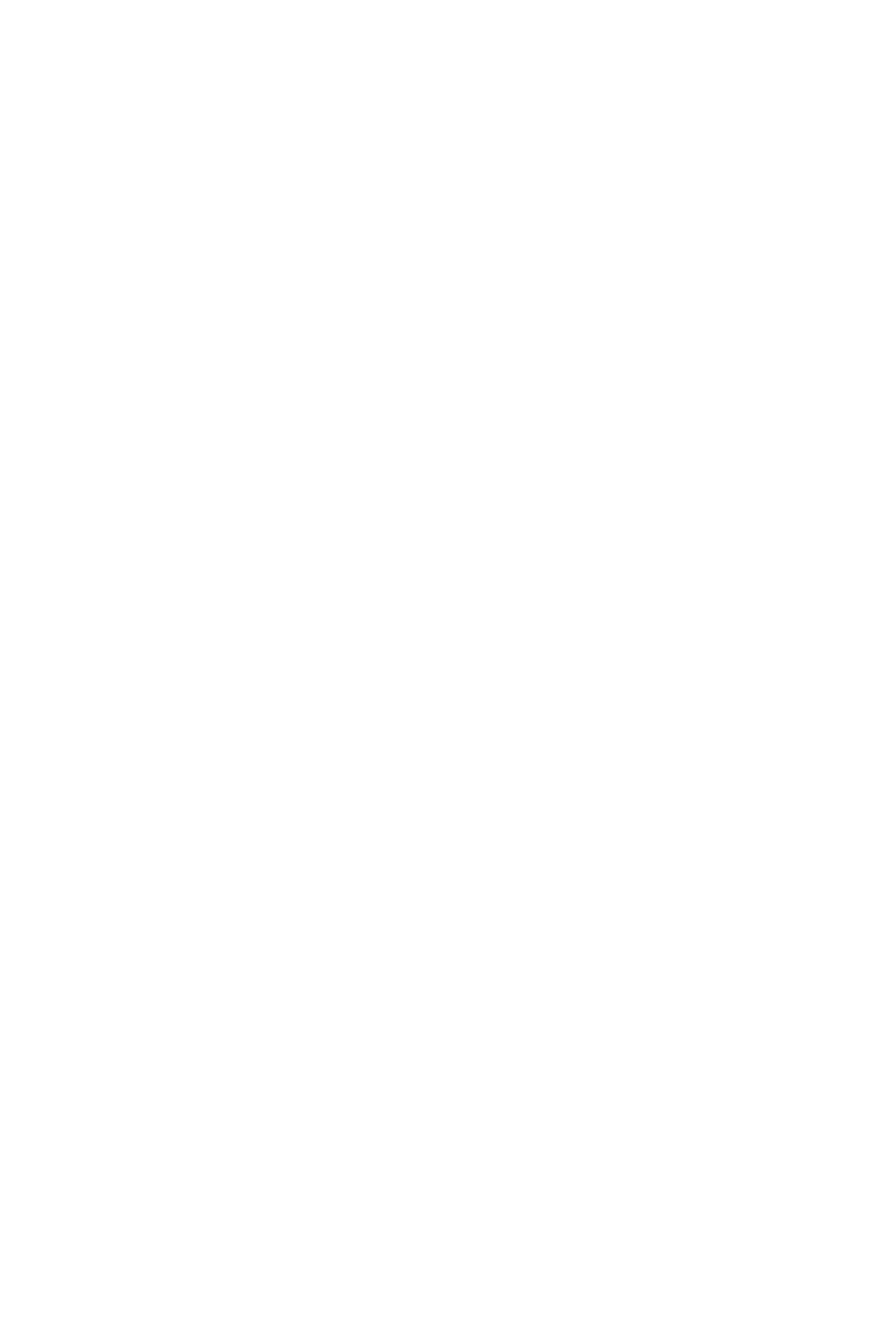
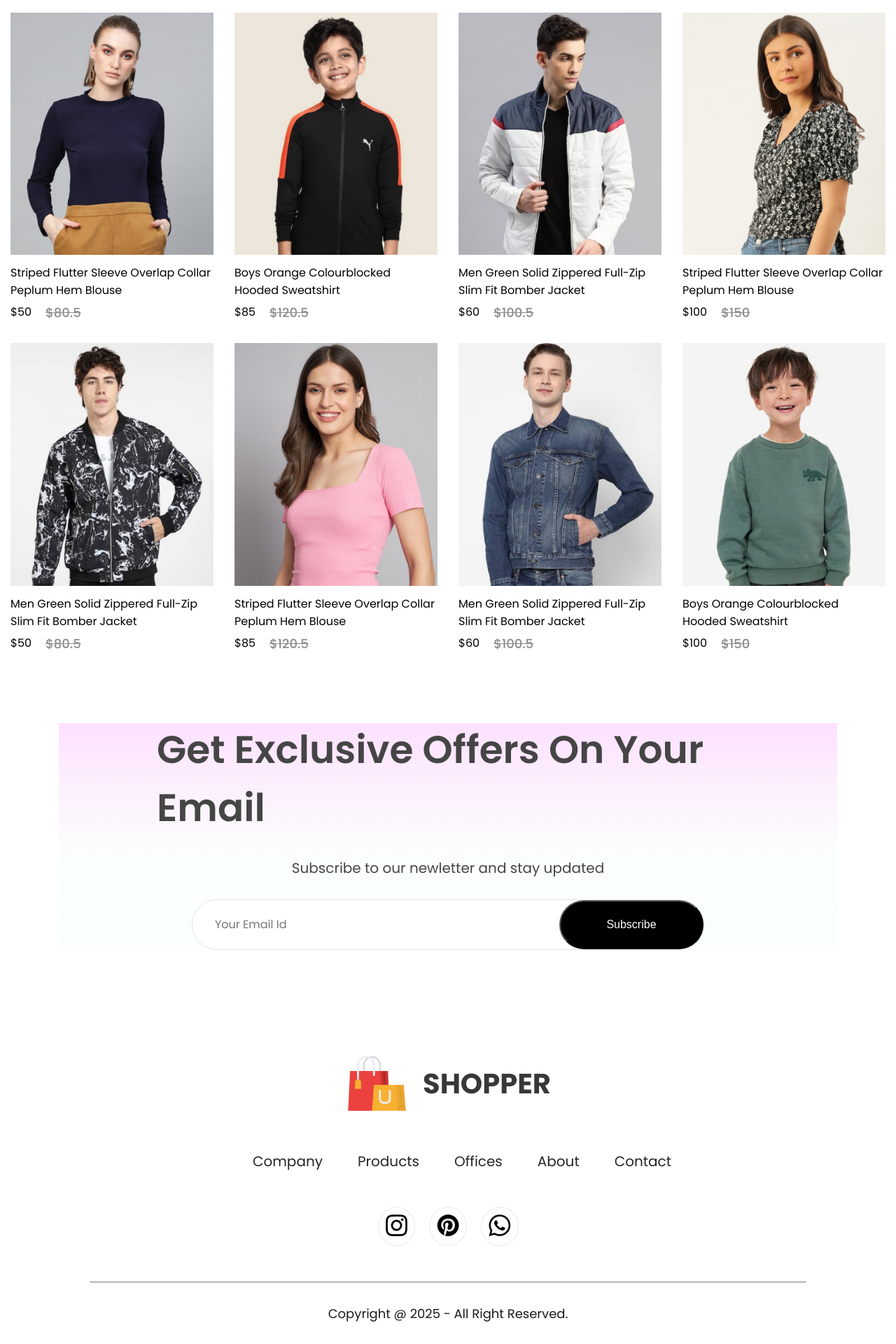
Before and after one commit to ElanurToptas/e-commerce, a React (Create React App) app: page / in a window 1280 px wide. Shown: the part 2350-4270 px from the top of the page at 70% size. Before the commit the page ends 2215 px from the top, so only its background shows below. Built offline with nearby package versions, Linux system fonts and the light colour scheme.

Commit message:
NewCollection, NewsLetter and Footer completed

```diff
--- a/src/App.js
+++ b/src/App.js
@@ -7,6 +7,7 @@ import { ShopCategory } from "./Pages/ShopCategory";
 import { LoginSignup } from "./Pages/LoginSignup";
 import { Cart } from "./Pages/Cart";
 import { Product } from "./Pages/Product";
+import { Footer } from "./Components/Footer/Footer";
 
 function App() {
   return (
@@ -24,6 +25,7 @@ function App() {
           <Route path="/cart" element={<Cart/>} />
           <Route path="/login" element={<LoginSignup/>} />
         </Routes>
+        <Footer />
       </BrowserRouter>
     </div>
   );
--- /dev/null
+++ b/src/Components/Footer/Footer.jsx
@@ -0,0 +1,38 @@
+import React from "react";
+import "./Footer.scss";
+import footer_logo from "../Assets/Frontend_Assets/logo_big.png";
+import instagram_icon from "../Assets/Frontend_Assets/instagram_icon.png";
+import pintester_icon from "../Assets/Frontend_Assets/pintester_icon.png";
+import whatsapp_icon from "../Assets/Frontend_Assets/whatsapp_icon.png";
+export const Footer = () => {
+  return (
+    <div className="footer">
+      <div className="footer-logo">
+        <img src={footer_logo} alt="" />
+        <p>SHOPPER</p>
+      </div>
+      <ul className="foooter-links">
+        <li>Company</li>
+        <li>Products</li>
+        <li>Offices</li>
+        <li>About</li>
+        <li>Contact</li>
+      </ul>
+      <div className="footer-social-icon">
+        <div className="footer-icons-container">
+          <img src={instagram_icon} alt="" />
+        </div>
+        <div className="footer-icons-container">
+          <img src={pintester_icon} alt="" />
+        </div>
+        <div className="footer-icons-container">
+          <img src={whatsapp_icon} alt="" />
+        </div>
+      </div>
+      <div className="footer-copyright">
+        <hr />
+        <p>Copyright @ 2025 - All Right Reserved.</p>
+      </div>
+    </div>
+  );
+};
--- /dev/null
+++ b/src/Components/Footer/Footer.scss
@@ -0,0 +1,64 @@
+.footer {
+  display: flex;
+  flex-direction: column;
+  align-items: center;
+  justify-content: center;
+  gap: 50px;
+
+  .footer-logo {
+    display: flex;
+    align-items: center;
+    gap: 20px;
+
+    p {
+      color: #383838;
+      font-size: 40px;
+      font-weight: 700;
+    }
+  }
+
+  .foooter-links {
+    display: flex;
+    list-style: none;
+    gap: 50px;
+    color: #252525;
+    font-size: 20px;
+
+    li {
+      cursor: pointer;
+    }:hover {
+      color: #575555;
+    }
+  }
+
+  .footer-social-icon {
+    display: flex;
+    gap: 20px;
+
+    .footer-icons-container {
+      padding: 10px;
+      padding-bottom: 6px;
+      border: 1px solid #ebebeb;
+      border-radius: 50%;
+    }
+  }
+
+  .footer-copyright {
+    display: flex;
+    flex-direction: column;
+    align-items: center;
+    gap: 30px;
+    width: 100%;
+    margin-bottom: 30px;
+    color: #1a1a1a;
+    font-size: 18px;
+
+    hr{
+        width: 80%;
+        border: none;
+        border-radius: 10px;
+        height: 3px;
+        background: #c7c7c7;
+    }
+  }
+}
--- a/src/Components/NewCollections/NewCollections.jsx
+++ b/src/Components/NewCollections/NewCollections.jsx
@@ -0,0 +1,27 @@
+import React from "react";
+import "./NewCollections.scss";
+import new_collections from "../Assets/Frontend_Assets/new_collections";
+import { Item } from "../Item/Item";
+
+export const NewCollections = () => {
+  return (
+    <div className="new-collections">
+      <h1>NEW COLLECTİONS</h1>
+      <hr />
+      <div className="collections">
+        {new_collections.map((item, i) => {
+          return (
+            <Item
+              key={i}
+              id={item.id}
+              name={item.name}
+              image={item.image}
+              new_price={item.new_price}
+              old_price={item.old_price}
+            />
+          );
+        })}
+      </div>
+    </div>
+  );
+};
--- a/src/Components/NewCollections/NewCollections.scss
+++ b/src/Components/NewCollections/NewCollections.scss
@@ -0,0 +1,27 @@
+.new-collections {
+  display: flex;
+  flex-direction: column;
+  align-items: center;
+  gap: 10px;
+  margin-bottom: 100px;
+
+  h1 {
+    color: #171717;
+    font-size: 50px;
+    font-weight: 600;
+  }
+
+  hr {
+    width: 200px;
+    height: 6px;
+    border-radius: 10px;
+    background: #252525;
+  }
+
+  .collections {
+    display: grid;
+    grid-template-columns: repeat(4, 1fr);
+    margin-top: 50px;
+    gap: 30px;
+  }
+}
--- /dev/null
+++ b/src/Components/NewsLetter/NewsLetter.jsx
@@ -0,0 +1,15 @@
+import React from 'react'
+import './NewsLetter.scss'
+
+export const NewsLetter = () => {
+  return (
+    <div className="newsletter">
+        <h1>Get Exclusive Offers On Your Email</h1>
+        <p>Subscribe to our newletter and stay updated</p>
+        <div>
+            <input type="email" placeholder='Your Email Id' />
+            <button>Subscribe</button>
+        </div>
+    </div>
+  )
+}
--- /dev/null
+++ b/src/Components/NewsLetter/NewsLetter.scss
@@ -0,0 +1,55 @@
+.newsletter{
+    width: 65%;
+    height: 40vh;
+    display: flex;
+    flex-direction: column;
+    align-items: center;
+    justify-content: center;
+    margin: auto;
+    padding: 0px 140px;
+    margin-bottom: 150px;
+    background: linear-gradient(180deg, #fde1ff 0%, #e1ffea22 60%);
+    gap: 30px;
+
+    h1{
+        color: #454545;
+        font-size: 55px;
+        font-weight: 600;
+    }
+
+    p{
+        color:#454545;
+        font-size: 20px;
+    }
+
+    div{
+        display: flex;
+        align-items: center;
+        justify-content: space-between;
+        background: white;
+        width: 730px;
+        height: 70px;
+        border-radius: 80px;
+        border: 1px solid #e3e3e3;
+
+        input{
+            width: 500px;
+            margin-left: 30px;
+            border: none;
+            outline: none;
+            color: #616161;
+            font-family: poppins;
+            font-size: 16px;
+        }
+
+        button{
+            width: 210px;
+            height: 70px;
+            border-radius: 80px;
+            background: black;
+            color: white;
+            font-size: 16px;
+            cursor: pointer;
+        }
+    }
+}
--- a/src/Pages/Shop.jsx
+++ b/src/Pages/Shop.jsx
@@ -2,6 +2,8 @@ import React from 'react'
 import { Hero } from '../Components/Hero/Hero'
 import { Popular } from '../Components/Popular/Popular'
 import { Offers } from '../Components/Offers/Offers'
+import { NewCollections } from '../Components/NewCollections/NewCollections'
+import { NewsLetter } from '../Components/NewsLetter/NewsLetter'
 
 export const Shop = () => {
   return (
@@ -9,6 +11,8 @@ export const Shop = () => {
         <Hero/>
         <Popular/>
         <Offers/>
+        <NewCollections/>
+        <NewsLetter/>
     </div>
   )
 }
```
Also changed, not shown: src/Components/Item/Item.jsx (+10 -14 lines), src/Components/Popular/Popular.jsx (+22 -14 lines).
